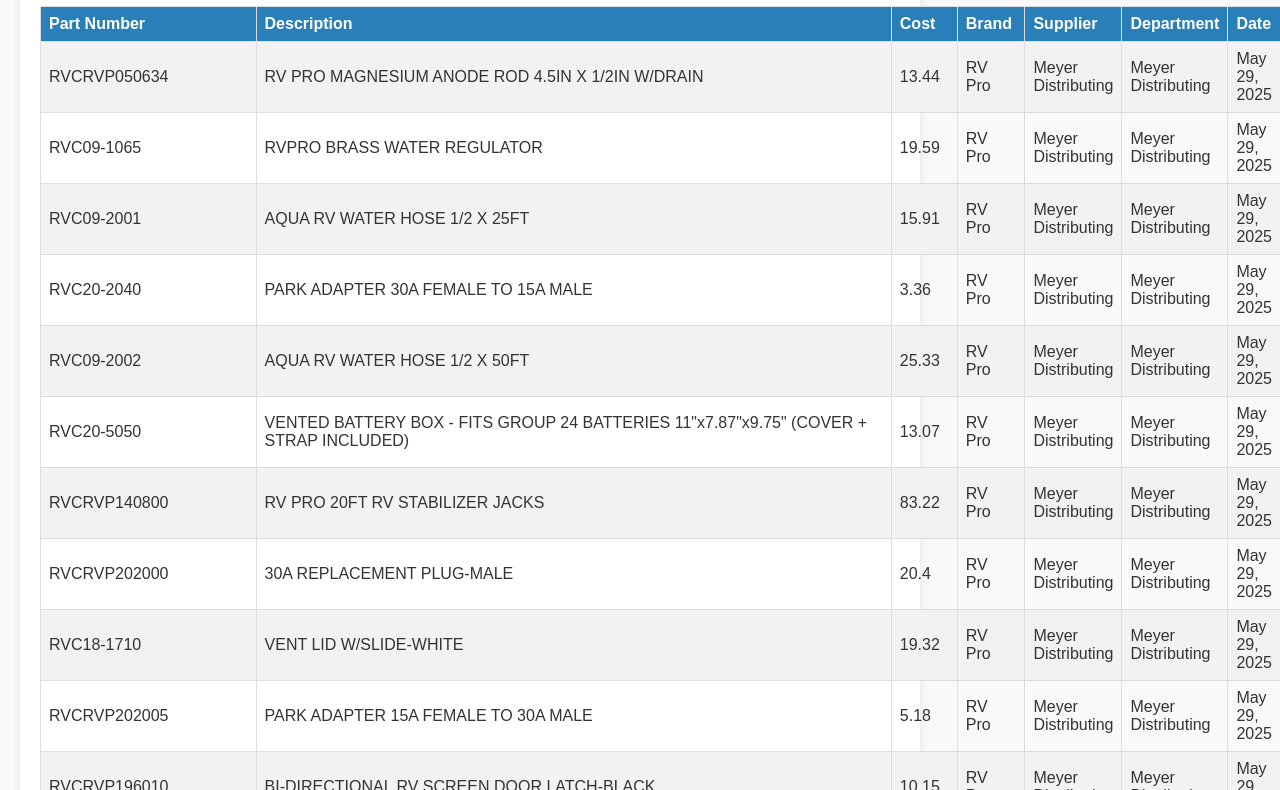
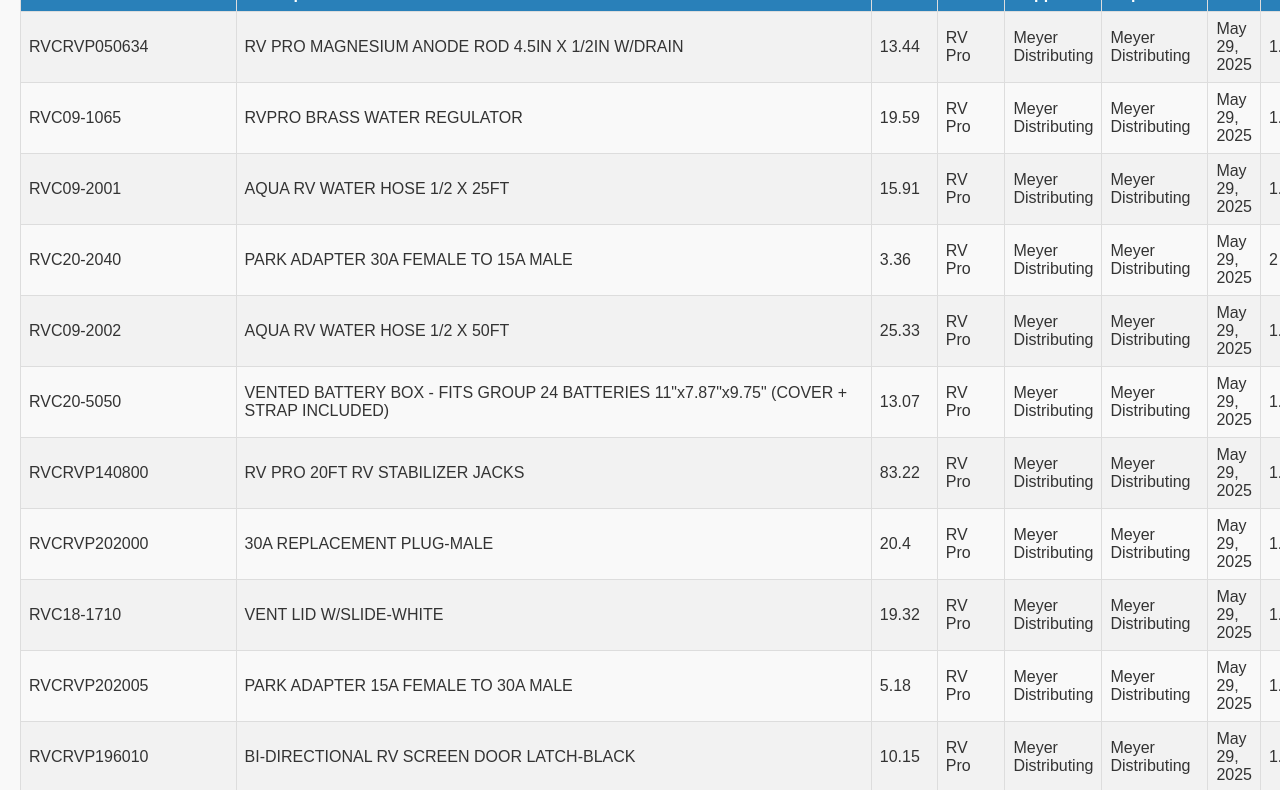
Before and after one commit to belztim/tc, a plain HTML site: page index.html in a window 1280 px wide. Shown: the part 102-892 px from the top of the page. Drawn offline with Linux system fonts and the light colour scheme.

Commit message:
Update index.html

```diff
--- a/index.html
+++ b/index.html
@@ -10,16 +10,9 @@
       font-family: Arial, sans-serif;
       background: #f9f9f9;
       color: #333;
-      padding: 30px 20px; /* top-bottom and left-right padding */
       margin: 0;
-    }
-    .container {
-      max-width: 900px;
-      margin: 0;  /* no centering */
-      background: #fff;
       padding: 20px;
-      border-radius: 8px;
-      box-shadow: 0 0 10px rgba(0,0,0,0.1);
+      width: 100vw;
     }
     h1 {
       color: #2c3e50;
@@ -46,10 +39,8 @@
   <title>Excel Data Viewer</title>
 </head>
 <body>
-  <div class="container">
-    <h1>Excel Data</h1>
-    <table id="data-table" border="1"></table>
-  </div>
+  <h1>Excel Data</h1>
+  <table id="data-table" border="1"></table>
 
   <script>
     fetch('data.json')
```
